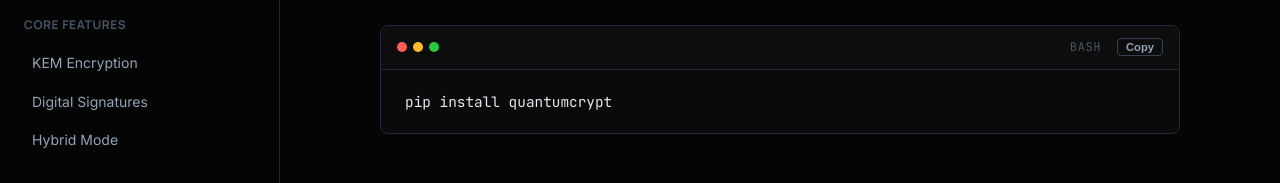
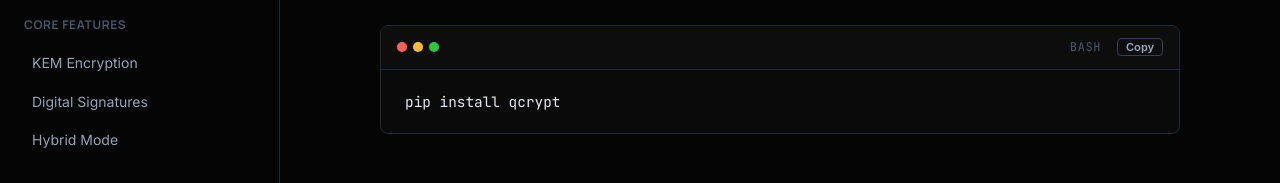
Before and after one commit to izumitempest/quantumcrypt, a Next.js app in the folder docs-site/: page /docs/installation in a window 1280 px wide. Shown: the part 353-536 px from the top of the page. Built offline with nearby package versions, Linux system fonts and the light colour scheme.

Commit message:
refactor: Rename project and package to `qcrypt` and update documentation links.

```diff
--- a/docs-site/app/docs/installation/page.tsx
+++ b/docs-site/app/docs/installation/page.tsx
@@ -13,7 +13,7 @@ export default function InstallationPage() {
         </p>
 
         <h2>Quick Install</h2>
-        <CodeBlock code="pip install quantumcrypt" language="bash" />
+        <CodeBlock code="pip install qcrypt" language="bash" />
 
         <h2>Environment Configuration</h2>
         <p>
```
Also changed, not shown: 2 other files (tests, documents, lock files or other folders).
